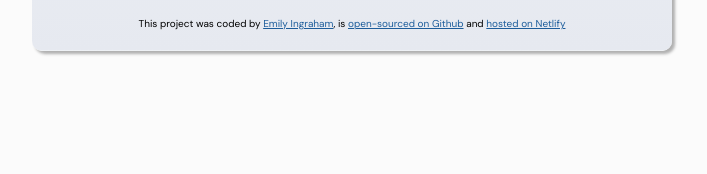
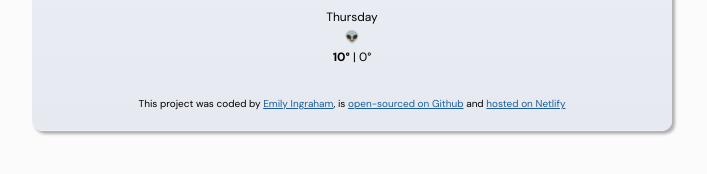
Before and after one commit to emilyvingraham/plus-final-project-weather, a plain HTML site: page index.html in a window 1280 px wide. Shown: the part 266-440 px from the top of the page, without its empty margins (288-995 px from the left). Drawn offline with nearby package versions, Linux system fonts and the light colour scheme; no server answers.

Commit message:
Built forecast skeleton in html file, added css styling

```diff
--- a/index.html
+++ b/index.html
@@ -54,6 +54,11 @@
           <p>Wind: <strong><span id="wind"></span></strong></p>
         </div>
       </section>
+      <section class="forecast">
+        <div class="forecast-day">Thursday</div>
+        <div class="forecast-icon">👽</div>
+        <strong><span class="forecast-max">10°</span></strong> | <span class="forecast-min">0°</span>
+      </section>
       <div>
         <footer class="footer">
           This project was coded by
--- a/src/styles.css
+++ b/src/styles.css
@@ -110,3 +110,12 @@ a {
   color: #fbfbfb;
   background: #1d5d9b;
 }
+
+.forecast {
+  font-size: 12px;
+  text-align: center;
+  line-height: 20px;
+  margin: 10px auto;
+  position: relative;
+  bottom: 20px;
+}
```
